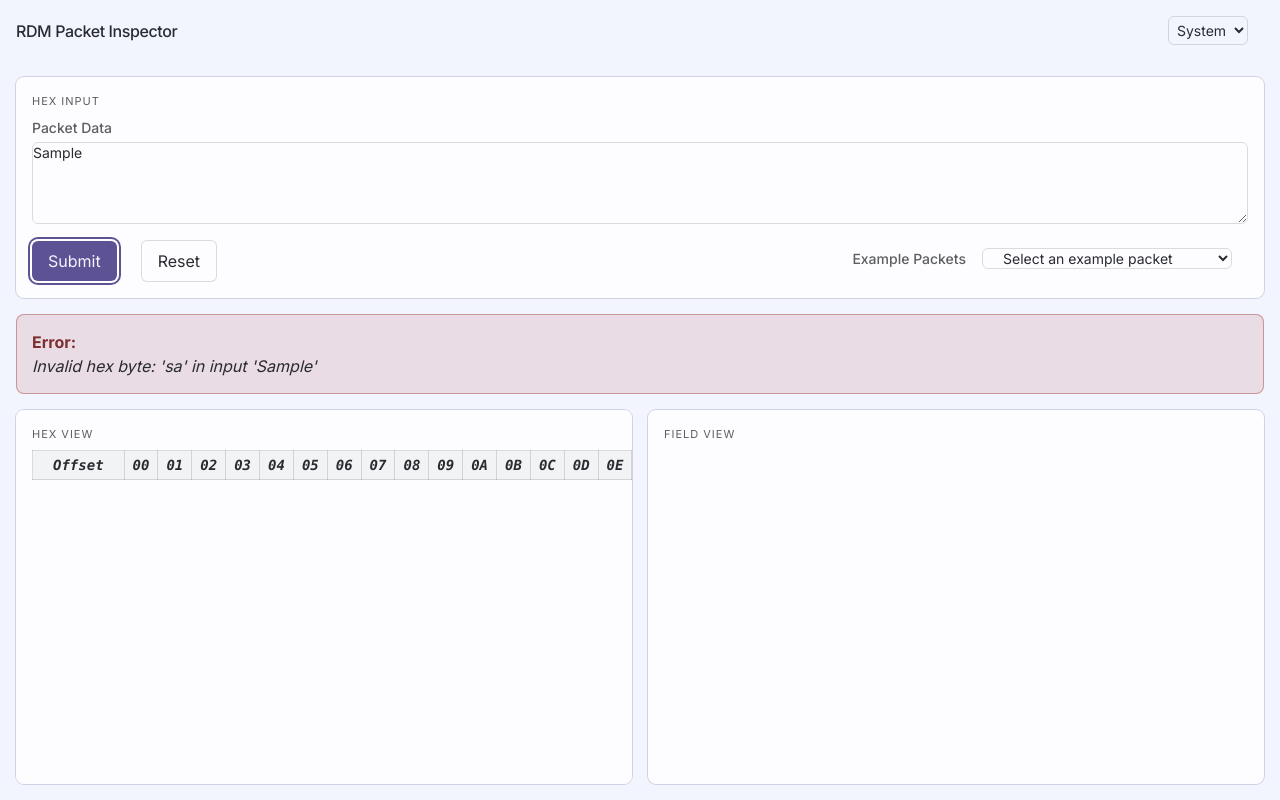
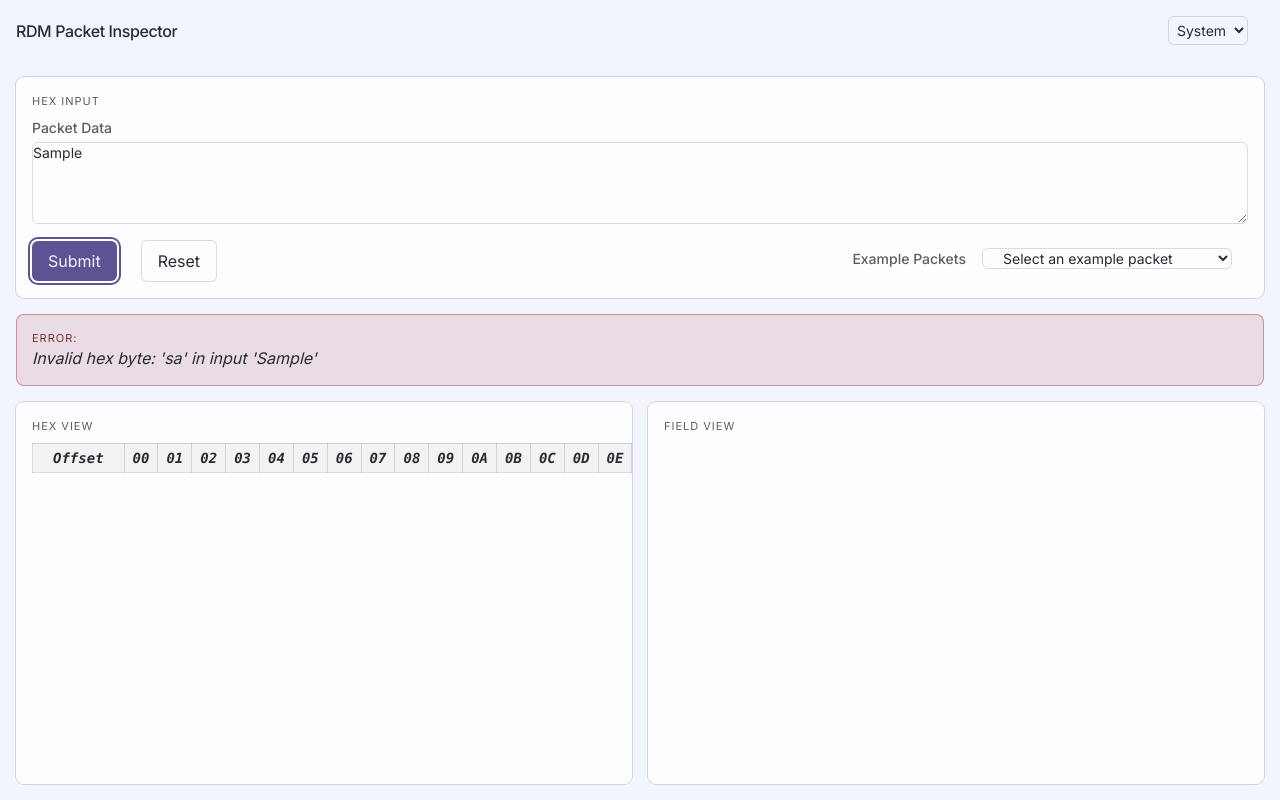
Before and after one commit to r-chua/rdm-packet-inspector, a React (Vite) app: page / in a window 1280 px wide. Both pictures are taken after typing "Sample" into the empty fields and a click on the button "Submit". Built offline with nearby package versions, Linux system fonts and the light colour scheme.

Commit message:
feat: condense error section label

```diff
--- a/src/components/PacketInspector.tsx
+++ b/src/components/PacketInspector.tsx
@@ -71,7 +71,7 @@ export function PacketInspector() {
                 'rounded-lg p-4'
               )}
             >
-              <p className="text-danger font-bold">Error:</p>
+              <p className="text-danger pane-label">Error:</p>
               <p className="italic">{parseResult.error.message}</p>
               {parseResult.error.byteOffset !== -1 && (
                 <p>Byte Index: {parseResult.error.byteOffset}</p>
```
